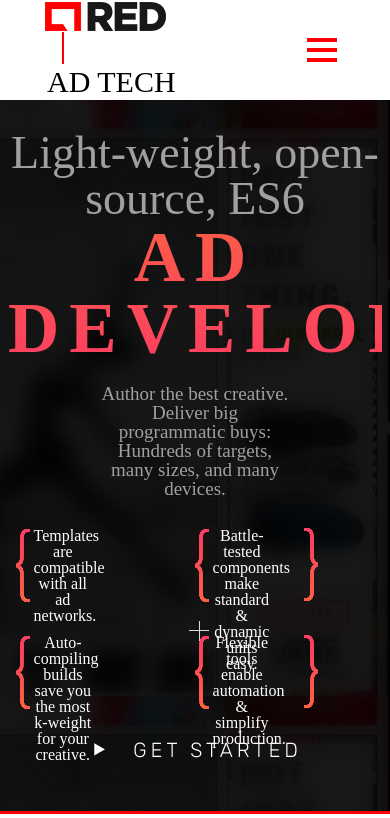
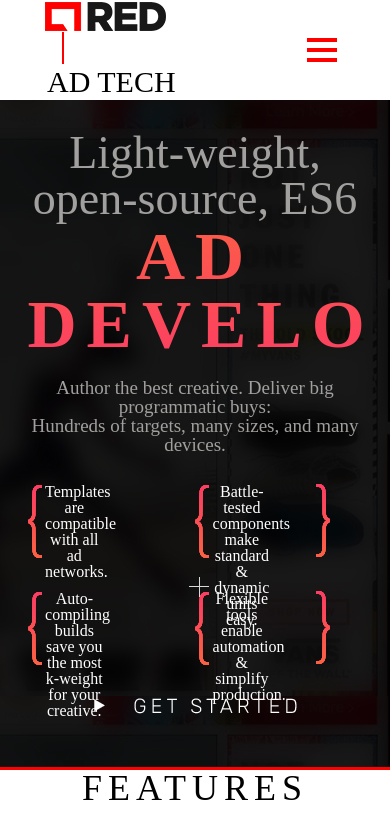
Before and after one commit to elaineleeworld/FAT-landing-page, a React (Create React App) app: page /#/ in a window 390 px wide. Shown: the top 818 px of the page. Built offline with nearby package versions, Linux system fonts and the light colour scheme; what react-button-component would draw is missing.

Commit message:
cleaned up organization of code/styling responsive footer navbar

```diff
--- a/src/components/Client/Client.css
+++ b/src/components/Client/Client.css
@@ -9,7 +9,7 @@
 }
 
 .client-container{
-	width: 80%;
+	width: 90%;
 	margin: 0 auto;
 	background-color: #efeeeb;
 	padding-bottom: 50px;
--- a/src/components/Footer/Footer.css
+++ b/src/components/Footer/Footer.css
@@ -22,8 +22,6 @@
 .container{
 	width: 50%;
 }
-
-
 
 
 .footer__link__items li a:hover {
@@ -72,9 +70,7 @@
 }
 
 @media only screen and (max-width: 1680px){
-	.container{
-		width: 70%;
-	}
+
 	.footer__red_logo{
 		width: 70% !important;
 		height: auto !important;
@@ -84,9 +80,7 @@
 	}
 
 @media only screen and (max-width: 1340px){
-	.container {
-		width: 85% !important;
-	}
+
 	.footer__logo{
 		display: inline-block;
 	}
@@ -108,9 +102,7 @@
 	}
 
 @media only screen and (max-width: 600px){
-	.container{
-		width: 100% !important;
-	}
+
 	.footer__link__items ul  {
 		font-size: 16px;
 	}
--- a/src/components/Hero/Hero.css
+++ b/src/components/Hero/Hero.css
@@ -1,7 +1,5 @@
 
-.container {
-	width: 70%;
-}
+
 .bracket img{
 	position: relative;
 	padding: 50px;
--- a/src/components/Hero/Hero.js
+++ b/src/components/Hero/Hero.js
@@ -36,7 +36,7 @@ class BracketsList extends React.Component {
         ]
 
          return (
-         <div className='container'>
+         <div >
       {myBracket.map(function(bracket, index){
          return (
 
--- a/src/components/TopFeatures/TopFeatures.css
+++ b/src/components/TopFeatures/TopFeatures.css
@@ -35,3 +35,8 @@
     margin: 0 auto;
     padding-bottom: 30px;
 }
+
+.features-container{
+    width: 70%;
+    margin: 0 auto;
+}
--- a/src/components/TopFeatures/TopFeatures.js
+++ b/src/components/TopFeatures/TopFeatures.js
@@ -66,7 +66,7 @@ class TopFeatures extends React.Component {
         ]
     return (
          <div>
-            <h2 className='headline-style-topfeatures'>FEATURES</h2>
+
       {myFeature.map(function(feature, index){
          return (
 
@@ -89,6 +89,7 @@ class TopFeatures extends React.Component {
        })}
       <img src={MoreArrow} onClick={this.showMoreFeatures.bind(this)} style={style}  className='more-red-arrow' alt='more red arrow'/>
       {this.state.open ? <FeatureList/> : null}
+
       </div>
 
 
--- a/src/pages/Home.js
+++ b/src/pages/Home.js
@@ -62,31 +62,21 @@ class Home extends React.Component{
 			<p className='hero-text-two'>Author the best creative. Deliver big programmatic buys: <br/>Hundreds of targets, many sizes, and many devices.</p>
 			<BracketsList/>
 				<img src={PlusSign} className="plus-sign" alt="plus-sign" />
-
 		    <DownloadButton/>
 		 </div>
 	  </div>
 
 	  <div className='homepage-features'>
+		   <div className='features-container'>
+			   <h2 className='headline-style-topfeatures'>FEATURES</h2>
 			   <TopFeatures/>
-	  {/*<Collapsible trigger={<img src={MoreArrow} onClick={this.hideElement.bind(this)} style={style} className='more-red-arrow' alt='more red arrow'/>}>
-
-	  	 <Grid fluid style={{ width: '85%', margin: '0 auto', padding: '20px'}}>
-	  	 	<FeatureList/>
-	  	 </Grid>
-
-	  <img src={LessArrow} onClick={this.collapseFeatures.bind(this)}  className='red-arrow-less' alt='red arrow less'/>
-	  {this.state.open ? null : <FeatureList/>}
-
-	  	  </Collapsible>*/}
-
+	  	   </div>
 	  </div>
 
 	  <div className='homepage-steps'>
 		  <div className='container'>
 		  	<h1 className='headline-style-steps'>4 EASY STEPS TO GET STARTED</h1>
 		  	<Box />
-
 		  	<DownloadButton/>
 	  	</div>
 	  </div>
@@ -109,22 +99,18 @@ class Home extends React.Component{
 			  <h2 className='headline-style-clients'>POWERED BY RED AD TECH</h2>
 			  <Client/>
 	  	  </div>
-
 	  </div>
 
 	   <div className='homepage-peeps'>
 		    <p className='peeps-headline'>ABOUT RED</p>
 	   </div>
+
 	  <div className='homepage-about-red'>
 	 	 <div className='container'>
 	 	 <p className='copy-text-about'>RED has been building display ads for over a decade. We were the first to deliver HTML 5. We innovated dynamic. We license our own CMP, Velvet.</p>
 	 	 <p className='copy-text-about'>We believe ads should load fast & look amazing - whether our agency build them, or yours.</p>
-
-
-
 	 	</div>
 	  </div>
-
 
    </div> // end of homepage
 )
--- a/src/styles/App.css
+++ b/src/styles/App.css
@@ -13,6 +13,29 @@ html, body {
   text-align: center;
   overflow: hidden; }
 
+.container {
+  width: 50%;
+  margin: 0 auto;
+  height: 100%; }
+
+@media only screen and (max-width: 1680px) {
+  .container {
+    width: 60%; } }
+
+@media only screen and (max-width: 1340px) {
+  .container {
+    width: 60% !important; } }
+
+@media only screen and (max-width: 600px) {
+  .container {
+    width: 90% !important; } }
+
+.homepage-hero {
+  background: url("../images/bg_image_top.jpg");
+  color: white;
+  padding: 20px 0;
+  border-bottom: 3px solid red; }
+
 .hero-headline {
   font-family: 'Rubik-Light';
   font-size: 46px;
@@ -23,7 +46,7 @@ html, body {
 .hero-text-one {
   /*color: red;*/
   font-family: 'SharpGroteskMedium24';
-  font-size: 71px;
+  font-size: 68px;
   font-weight: bold;
   letter-spacing: 10px;
   background: linear-gradient(to top, #fc4061 0%, #fc5c48 100%);
@@ -36,37 +59,13 @@ html, body {
   color: #a1a09e;
   font-size: 19px;
   font-family: 'Rubik-Light';
-  width: 50%;
+  width: 100%;
   margin: 0 auto;
   margin-bottom: 30px; }
-
-.container {
-  width: 50%;
-  margin: 0 auto;
-  height: 100%; }
 
 .plus-sign {
   position: absolute;
   margin: -121px -6px; }
-
-/* @media only screen and (min-width: 768px) {
-  .container {
-  width: 616px;
-  margin: 0 auto;
-}
-  }
-@media only screen and (max-width: 600px) {
-  .container {
-  width: 80%;
-  margin: 0 auto;
-}
-  }*/
-.homepage-hero {
-  /*background-color: black;*/
-  background: url("../images/bg_image_top.jpg");
-  color: white;
-  padding: 20px 0;
-  border-bottom: 3px solid red; }
 
 .homepage-features {
   background-color: white;
@@ -79,18 +78,6 @@ html, body {
   color: white;
   padding: 20px 0; }
 
-.homepage-steps .container {
-  width: auto; }
-
-/*.homepage-steps h1 {
-  margin: 0;
-  text-align: left;
-  margin-top: -20px;
-}
-.homepage-steps p {
-  color: black;
-  font-size: 20px;
-}*/
 .homepage-download {
   background-color: #242b3b;
   height: 160px;
@@ -103,7 +90,17 @@ html, body {
   img.download-template {
     width: 75%; }
   img.browse-github {
-    width: 60%; } }
+    width: 60%; }
+  .download-container {
+    width: 50%;
+    border-right: 0.1px solid grey; }
+  .browse-container {
+    width: 50%; } }
+
+@media only screen and (max-width: 600px) {
+  .download-container, .browse-container {
+    flex-direction: column;
+    flex-wrap: wrap; } }
 
 .homepage-peeps {
   background-image: url("../images/peeps.png");
@@ -159,18 +156,6 @@ p.peeps-headline {
     padding-top: 0 !important;
     padding-left: 7px !important; } }
 
-.download-container {
-  width: 50%;
-  border-right: 0.1px solid grey; }
-
-.browse-container {
-  width: 50%; }
-
-@media only screen and (max-width: 600px) {
-  .download-container, .browse-container {
-    flex-direction: column;
-    flex-wrap: wrap; } }
-
 .homepage-about-red {
   height: auto;
   width: 100%;
@@ -208,22 +193,6 @@ p.peeps-headline {
   letter-spacing: 6px;
   font-size: 36px; }
 
-/*li {
-  margin: 0 auto;
-  text-align:center;
-  padding: 20px;
-  border: 2px solid grey;
-  display: inline-block;
-  width: 180px;
-
-}
-
-li:nth-child(odd){
-  background: yellow;
-}
-li:nth-child(even){
-  background: lightgreen;
-}*/
 .showcase-parent {
   text-align: center; }
 
@@ -237,16 +206,5 @@ video {
   height: 100%;
   background: transparent; }
 
-circle {
-  background: #f00;
-  width: 140px;
-  height: 140px;
-  border-radius: 50%;
-  display: inline-block;
-  text-align: center;
-  line-height: 140px;
-  margin: 10px;
-  font-weight: bold; }
-
 .features-container {
   text-align: center; }
--- a/src/styles/App.scss
+++ b/src/styles/App.scss
@@ -19,6 +19,35 @@ html, body {
 
 }
 
+.container {
+  width: 50%;
+  margin: 0 auto;
+  height:  100%;
+}
+
+@media only screen and (max-width: 1680px){
+  .container{
+    width: 60%;
+  }
+}
+
+@media only screen and (max-width: 1340px){
+  .container {
+    width: 60% !important;
+  }
+}
+@media only screen and (max-width: 600px){
+  .container{
+    width: 90% !important;
+  }
+  }
+
+.homepage-hero{
+  background: url('../images/bg_image_top.jpg');
+  color: white;
+  padding: 20px 0;
+  border-bottom: 3px solid red;
+}
 .hero-headline{
   font-family: 'Rubik-Light';
   font-size: 46px;
@@ -30,7 +59,7 @@ html, body {
 .hero-text-one{
   /*color: red;*/
   font-family: 'SharpGroteskMedium24';
-  font-size: 71px;
+  font-size: 68px;
   font-weight: bold;
   letter-spacing: 10px;
   background: linear-gradient(to top, #fc4061 0%, #fc5c48 100%);
@@ -43,39 +72,14 @@ html, body {
   color: #a1a09e;
   font-size: 19px;
   font-family: 'Rubik-Light';
-  width: 50%;
+  width: 100%;
   margin: 0 auto;
   margin-bottom: 30px;
-}
-
-.container {
-  width: 50%;
-  margin: 0 auto;
-  height:  100%;
 }
 
 .plus-sign{
   position:absolute;
       margin: -121px -6px;
-}
-/* @media only screen and (min-width: 768px) {
-  .container {
-  width: 616px;
-  margin: 0 auto;
-}
-  }
-@media only screen and (max-width: 600px) {
-  .container {
-  width: 80%;
-  margin: 0 auto;
-}
-  }*/
-.homepage-hero{
-  /*background-color: black;*/
-  background: url('../images/bg_image_top.jpg');
-  color: white;
-  padding: 20px 0;
-  border-bottom: 3px solid red;
 }
 
 .homepage-features {
@@ -90,18 +94,7 @@ html, body {
   color: white;
   padding: 20px 0;
 }
-.homepage-steps .container {
-  width: auto;
-}
-/*.homepage-steps h1 {
-  margin: 0;
-  text-align: left;
-  margin-top: -20px;
-}
-.homepage-steps p {
-  color: black;
-  font-size: 20px;
-}*/
+
 
 .homepage-download {
   background-color: #242b3b;
@@ -119,8 +112,22 @@ img.download-template{
 img.browse-github{
   width: 60%
 }
+
+.download-container{
+  width: 50%;
+  border-right: 0.1px solid grey;
+}
+.browse-container{
+   width: 50%;
+}
 }
 
+@media only screen and (max-width: 600px) {
+  .download-container, .browse-container {
+   flex-direction: column;
+   flex-wrap: wrap;
+  }
+}
 .homepage-peeps{
   background-image: url('../images/peeps.png');
   background-repeat: no-repeat;
@@ -131,9 +138,6 @@ img.browse-github{
   height: 0;
   width: 100%;
   padding-top: 60%;
-
-
-
 }
 
 .peeps-headline{
@@ -177,7 +181,8 @@ p.peeps-headline {
     padding-left: 7px !important;
 
   }
-}@media only screen and (max-width: 600px){
+}
+@media only screen and (max-width: 600px){
   .peeps-headline{
     height: 20px;
     font-size: 16px;
@@ -190,24 +195,6 @@ p.peeps-headline {
   }
 }
 
-
-
-.download-container{
-  width: 50%;
-  border-right: 0.1px solid grey;
-
-
-}
-.browse-container{
-   width: 50%;
-}
-
-@media only screen and (max-width: 600px) {
-  .download-container, .browse-container {
-   flex-direction: column;
-   flex-wrap: wrap;
-}
-}
 
 .homepage-about-red {
   height: auto;
@@ -229,11 +216,6 @@ p.peeps-headline {
 }
 
 
-
-
-
-
-
 .box {
   background-color:white;
   color: red;
@@ -244,6 +226,7 @@ p.peeps-headline {
   display:inline-block;
   border: 2px solid black;
   margin-bottom: 40px;
+
 }
 
 .headline-style-steps {
@@ -259,22 +242,6 @@ p.peeps-headline {
   font-size: 36px;
 }
 
-/*li {
-  margin: 0 auto;
-  text-align:center;
-  padding: 20px;
-  border: 2px solid grey;
-  display: inline-block;
-  width: 180px;
-
-}
-
-li:nth-child(odd){
-  background: yellow;
-}
-li:nth-child(even){
-  background: lightgreen;
-}*/
 
 
 
@@ -296,17 +263,7 @@ video {
 }
 
 
-circle {
-    background: #f00;
-    width: 140px;
-    height: 140px;
-    border-radius: 50%;
-    display: inline-block;
-    text-align: center;
-    line-height: 140px;
-    margin:10px;
-    font-weight: bold;
-}
+
 
 .features-container {
   text-align:center;
```
Also changed, not shown: src/components/NavBar/NavBar.css (+12 -24 lines). Lines whose indentation alone changed are shown as unchanged.
